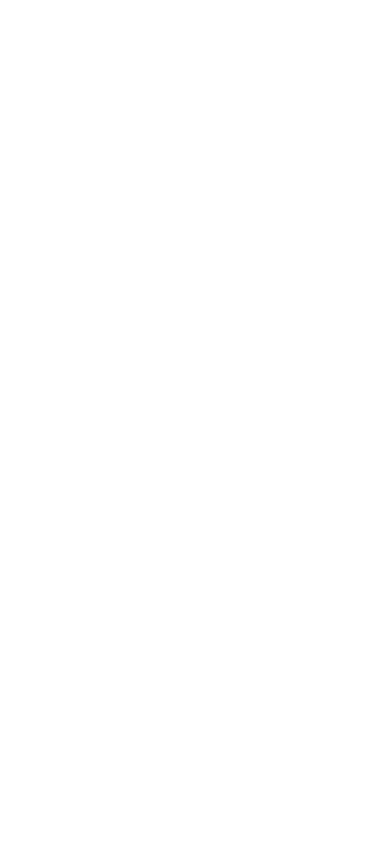
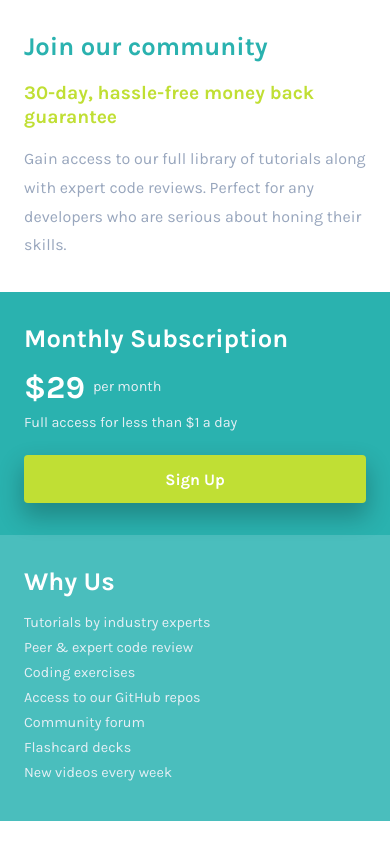
Before and after one commit to aaronpaulgz/fm-single-price, a plain HTML site: page index.html in a window 390 px wide. Drawn offline with Linux system fonts and the light colour scheme.

Commit message:
Mobile ready

```diff
--- a/index.html
+++ b/index.html
@@ -17,5 +17,44 @@
     />
     <title>Frontend Mentor | Single Price Grid Component</title>
   </head>
-  <body></body>
+  <body>
+    <main class="main--container">
+      <!-- First -->
+      <section class="info--container">
+        <h1>Join our community</h1>
+        <h2>30-day, hassle-free money back guarantee</h2>
+        <p>
+          Gain access to our full library of tutorials along with expert code
+          reviews. Perfect for any developers who are serious about honing their
+          skills.
+        </p>
+      </section>
+      <!-- Second -->
+      <article>
+        <div class="subscription--container">
+          <h3 class="subscription--title">Monthly Subscription</h3>
+          <div class="subscription--pricing-container">
+            <p class="subscription--price">$29</p>
+            <p class="subscription--pricing">per month</p>
+          </div>
+          <p class="subscription--description">
+            Full access for less than $1 a day
+          </p>
+          <button>Sign Up</button>
+        </div>
+        <div class="why">
+          <h3>Why Us</h3>
+          <ul>
+            <li>Tutorials by industry experts</li>
+            <li>Peer & expert code review</li>
+            <li>Coding exercises</li>
+            <li>Access to our GitHub repos</li>
+            <li>Community forum</li>
+            <li>Flashcard decks</li>
+            <li>New videos every week</li>
+          </ul>
+        </div>
+      </article>
+    </main>
+  </body>
 </html>
--- a/styles.css
+++ b/styles.css
@@ -1,13 +1,136 @@
 :root {
   --Cyan: hsl(179, 62%, 43%);
+  --Light-Cyan: #4abebd;
   --Bright-Yellow: hsl(71, 73%, 54%);
   --Light-Gray: hsl(204, 43%, 93%);
   --Grayish-Blue: hsl(218, 22%, 67%);
   --Font: "Karla", "sans-serif";
 }
 
+.c {
+  border: solid 1px red;
+}
+
 * {
   padding: 0;
   margin: 0;
   box-sizing: border-box;
+  font-family: var(--Font);
 }
+
+body {
+  background-color: white;
+  overflow-x: hidden;
+}
+
+.main--container {
+  display: flex;
+  flex-direction: column;
+}
+
+.info--container {
+  display: flex;
+  flex-direction: column;
+  text-align: left;
+  padding: 32px 24px;
+}
+
+.info--container h1 {
+  font-size: 1.6rem;
+  color: var(--Cyan);
+  /* max-width: 360px; */
+}
+
+.info--container h2 {
+  margin: 20px 0 0 0;
+  font-size: 1.2rem;
+  font-weight: 700;
+  line-height: 1.5rem;
+  color: var(--Bright-Yellow);
+}
+
+.info--container p {
+  margin: 16px 0 0 0;
+  font-size: 1rem;
+  font-weight: 400;
+  line-height: 1.8rem;
+  color: var(--Grayish-Blue);
+}
+
+.subscription--container {
+  display: flex;
+  flex-direction: column;
+  padding: 32px 24px;
+  background-color: var(--Cyan);
+}
+
+.subscription--container .subscription--title {
+  font-size: 1.6rem;
+  color: #fff;
+}
+
+.subscription--container .subscription--pricing-container {
+  display: flex;
+  justify-content: left;
+  align-items: center;
+}
+
+.subscription--container .subscription--pricing {
+  color: var(--Light-Gray);
+  margin: 14px 0 0 8px;
+  font-size: 0.9rem;
+}
+
+.subscription--container .subscription--price {
+  margin: 16px 0 0 0;
+  font-size: 2rem;
+  font-weight: 700;
+  color: #fff;
+}
+
+.subscription--container .subscription--description {
+  color: var(--Light-Gray);
+  margin: 8px 0 0 0;
+  font-size: 0.9rem;
+}
+
+.subscription--container button {
+  margin: 24px 0 0 0;
+  border: none;
+  border-radius: 4px;
+  outline: none;
+  width: 100%;
+  /* min-width: 280px; */
+  min-height: 48px;
+  background-color: var(--Bright-Yellow);
+  font-family: var(--Font);
+  font-size: 1rem;
+  font-weight: 700;
+  color: #fff;
+  -webkit-box-shadow: 0px 12px 24px 2px rgba(0, 0, 0, 0.24);
+  -moz-box-shadow: 0px 12px 24px 2px rgba(0, 0, 0, 0.24);
+  box-shadow: 0px 12px 24px 2px rgba(0, 0, 0, 0.24);
+}
+
+.why {
+  /* height: 100%; */
+  padding: 32px 24px;
+  background-color: var(--Light-Cyan);
+  color: #fff;
+}
+
+.why h3 {
+  font-size: 1.6rem;
+  color: #fff;
+}
+
+.why ul {
+  margin: 18px 0 0 0;
+}
+
+.why ul li {
+  list-style: none;
+  margin: 8px 0;
+  font-size: 0.9rem;
+  color: var(--Light-Gray);
+}
```
